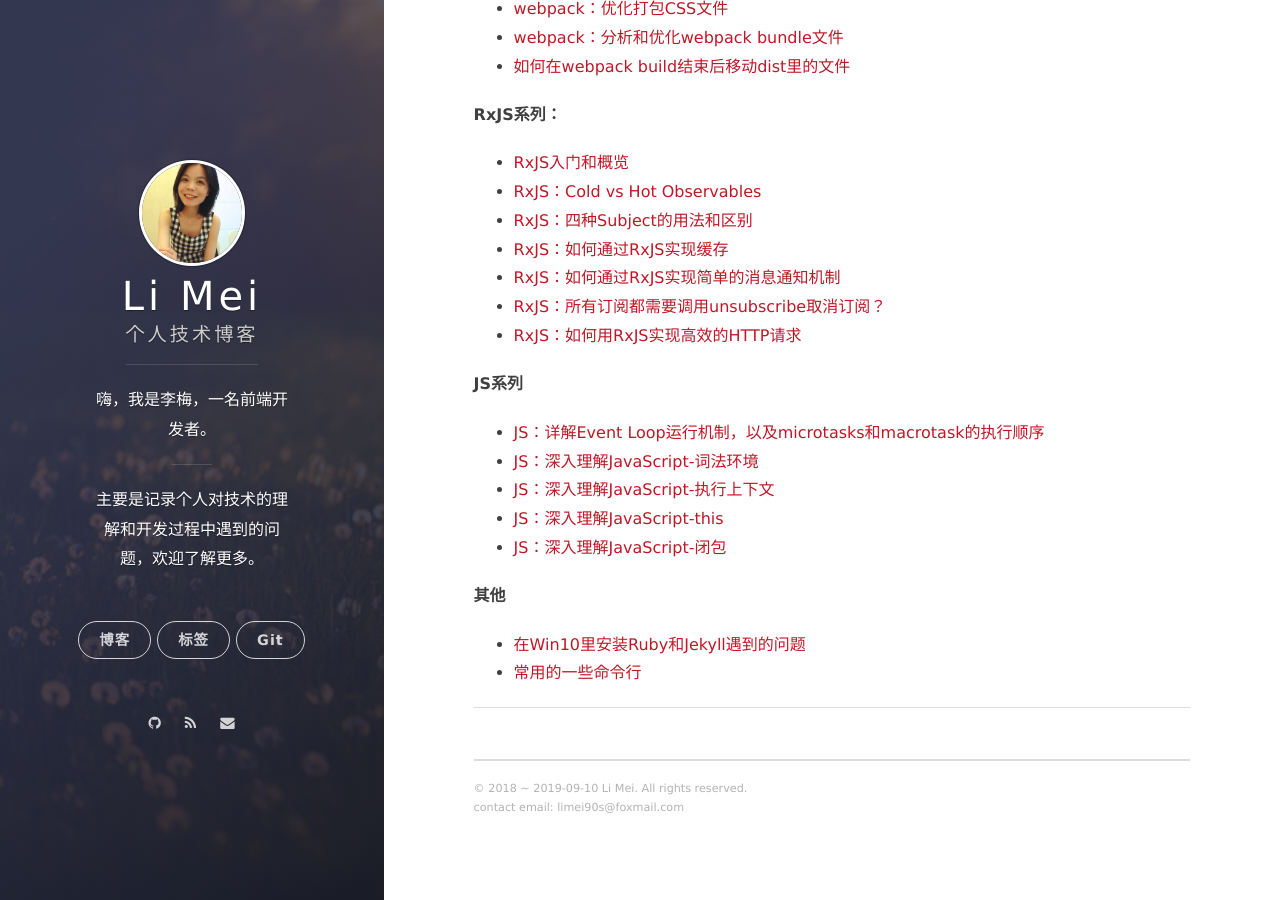
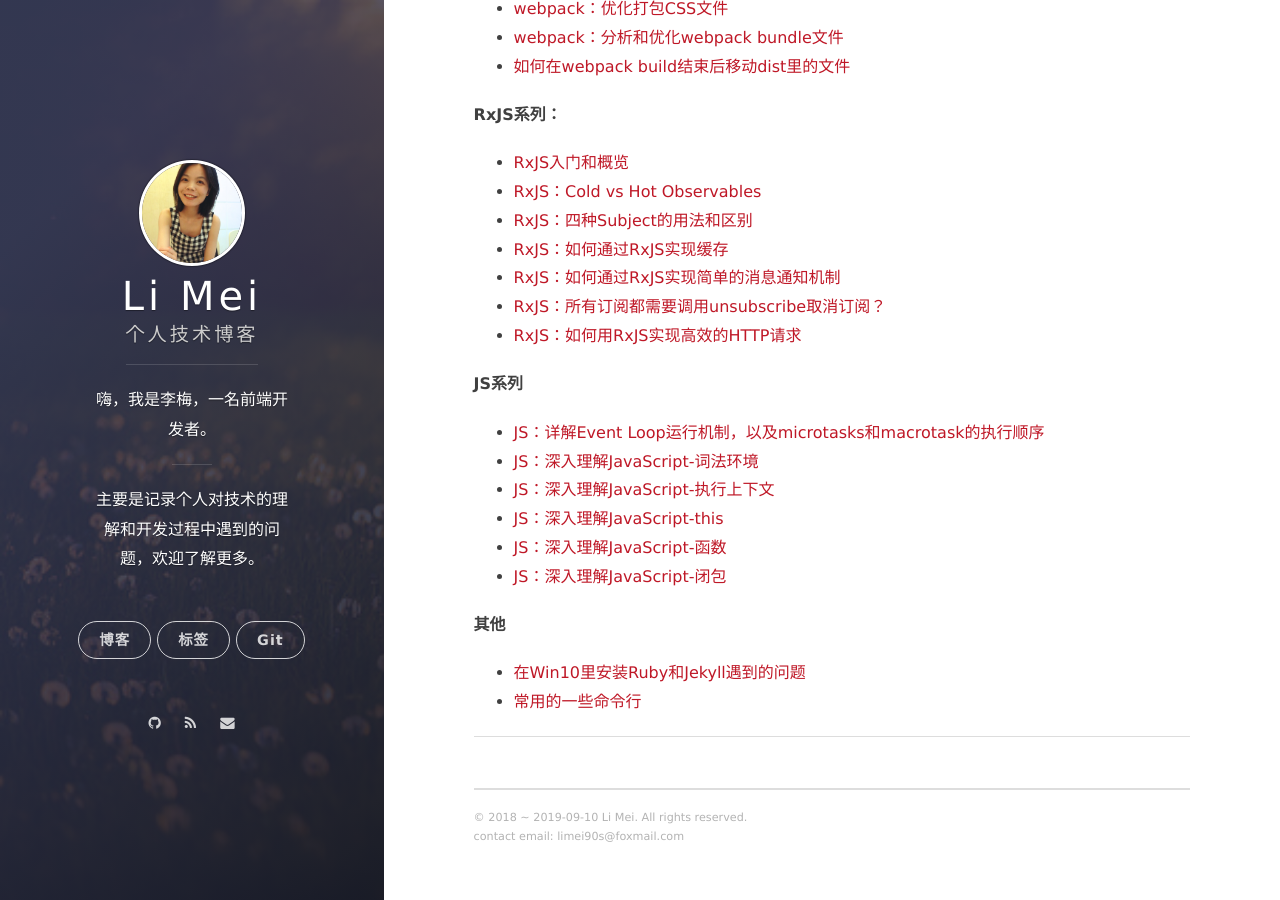
Before and after one commit to LiMeii/LiMeii.github.io, a Jekyll site: the page built from tag.md, in a window 1280 px wide and 900 px high, scrolled down 773 px. Built offline with Jekyll 4.4.1, drawn with Linux system fonts in a browser that asks for light colours; nearby versions of some CDN libraries.

Commit message:
update tag file

```diff
--- a/tag.md
+++ b/tag.md
@@ -42,6 +42,7 @@ layout: post
 - [JS：深入理解JavaScript-词法环境](https://limeii.github.io/2019/05/js-lexical-environment/)
 - [JS：深入理解JavaScript-执行上下文](https://limeii.github.io/2019/05/js-execution-context/)
 - [JS：深入理解JavaScript-this](https://limeii.github.io/2019/05/js-this/)
+- [JS：深入理解JavaScript-函数](https://limeii.github.io/2019/05/js-function/)
 - [JS：深入理解JavaScript-闭包](https://limeii.github.io/2019/05/js-closures/)
 
 **其他**
```
